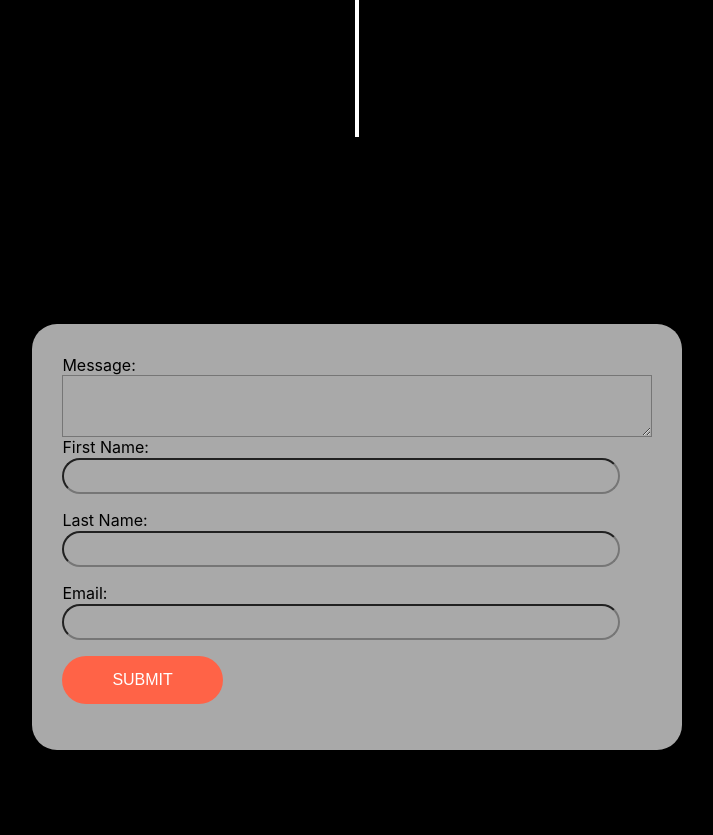
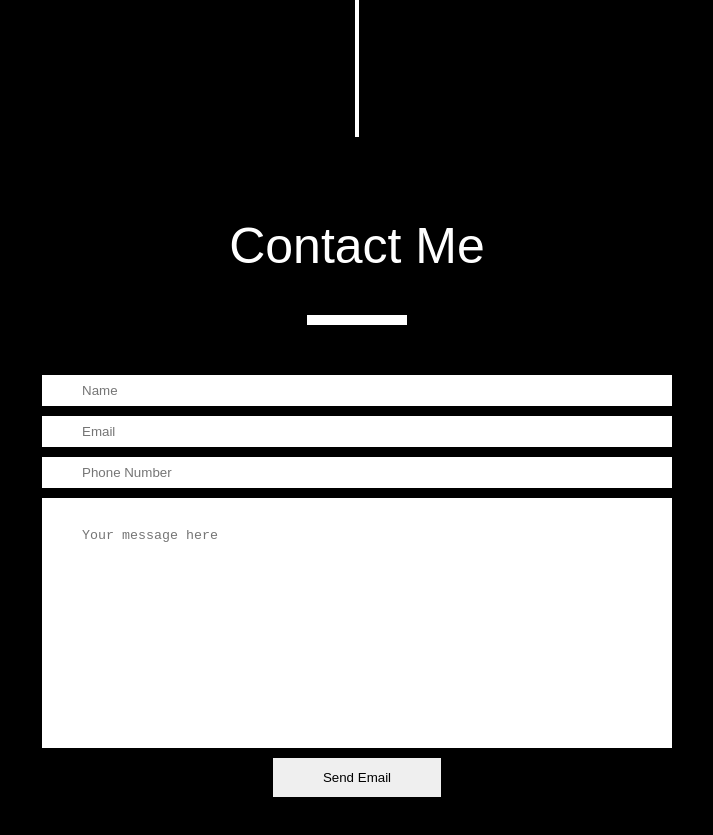
Before and after one commit to bradbieselin/brad-website, a Next.js app: page / in a window 1280 px wide. Shown: the part 2520-3355 px from the top of the page, without its empty margins (283-996 px from the left). Built offline with nearby package versions, Linux system fonts and the light colour scheme.

Commit message:
Contact form layout completed, not functional

```diff
--- a/components/contact-form/index.tsx
+++ b/components/contact-form/index.tsx
@@ -1,114 +1,103 @@
 import { FC } from "react";
-import { useState } from "react";
-import { useForm } from "react-hook-form";
 
 export interface ContactFormProps {}
 
-type FormValues = {
-  ContactForm__FirstName: string;
-  ContactForm__LastName: string;
-  ContactForm__Email: string;
-};
-
 const ContactForm: FC<ContactFormProps> = () => {
-  const { register, handleSubmit } = useForm<FormValues>();
   return (
     <div className="ContactForm__Container">
-      <form
-        onSubmit={handleSubmit((data) => {
-          console.log(data);
-        })}
-        className="ContactForm"
-        action=""
-      >
-        <div className="ContactForm__MessageBox">
-          <label htmlFor="ContactForm__MessageBox">Message:</label>
-          <textarea
-            className="ContactForm__TextArea"
-            id="ContactForm__TextArea"
-          ></textarea>
-        </div>
-
-        <div className="ContactForm__Details">
-          <label htmlFor="ContactForm__FirstName">First Name:</label>
-          <input
-            {...register("ContactForm__FirstName")}
-            id="ContactForm__FirstName"
-            type="text"
-            name=""
-            className="ContactForm__InputArea"
-          />
-          <label htmlFor="ContactForm__LastName">Last Name:</label>
-          <input
-            {...register("ContactForm__LastName")}
-            id="ContactForm__LastName"
-            type="text"
-            name=""
-            className="ContactForm__InputArea"
-          />
-          <label htmlFor="ContactForm__Email">Email:</label>
-          <input
-            {...register("ContactForm__Email")}
-            id="ContactForm__Email"
-            type="email"
-            name=""
-            className="ContactForm__InputArea"
-          />
-          <button className="ContactForm__SubmitButton" type="submit">
-            Submit
-          </button>
-        </div>
+      <div className="ContactHeader">Contact Me</div>
+      <div className="border"></div>
+      <form className="ContactForm" action="">
+        <input
+          type="text"
+          className="ContactForm__Text"
+          placeholder="Name"
+        ></input>
+        <input
+          type="email"
+          className="ContactForm__Text"
+          placeholder="Email"
+        ></input>
+        <input
+          type="text"
+          className="ContactForm__Text"
+          placeholder="Phone Number"
+        ></input>
+        <textarea
+          className="ContactForm__MessageText"
+          placeholder="Your message here"
+        ></textarea>
+        <input
+          type="submit"
+          className="ContactForm__Button"
+          value="Send Email"
+        ></input>
       </form>
       <style jsx>{`
         .ContactForm__Container {
           background: black;
+          width: 100%;
           height: 100vh;
-          width: 100%;
-          display: flex;
-          align-items: center;
-          justify-content: center;
+          position: relative;
+        }
+        .ContactHeader {
+          text-align: center;
+          color: white;
+          font-family: "monsterrat", sans-serif;
+          padding-top: 5rem;
+          font-size: 50px;
         }
         .ContactForm {
-          border-radius: 25px;
-          padding: 1.9rem;
+          padding: 40px 0;
+          text-align: center;
+          background: black;
           max-width: 650px;
-          background-color: #a9a9a9;
+          margin: auto;
+          padding: 0 10px;
+          overflow: hidden;
         }
-        .ContactForm__MessageBox {
-          display: flex;
-          flex-direction: column;
-          order: 2;
+        .border {
+          width: 100px;
+          height: 10px;
+          background: white;
+          margin: 40px auto;
         }
-        .ContactForm__TextArea {
-          flex: 1;
-          min-width: 18rem;
-          background: transparent;
-          color: #fff;
-          padding: 15px;
+        .ContactForm__Text {
+          display: block;
+          width: 100%;
+          box-sizing: border-box;
+          margin: 10px 0;
+          border: 0;
+          padding: 8px 40px;
+          outline: none;
+          transition: 0.5s;
         }
-        .ContactForm__Details {
-          flex: 1;
-          order: 1;
-          margin-right: 2rem;
+        .ContactForm__MessageText {
+          display: block;
+          width: 100%;
+          box-sizing: border-box;
+          margin: 10px 0;
+          border: 0;
+          padding: 30px 40px;
+          outline: none;
+          transition: 0.5s;
+          resize: none;
+          height: 250px;
         }
-        .ContactForm__InputArea {
-          width: 100%;
-          background: transparent;
-          color: #fff;
-          border-radius: 40px;
-          padding-bottom: 1rem;
-          margin-bottom: 1rem;
+        .ContactForm__MessageText:focus {
+          box-shadow: 0 0 10px 10px #34495e;
         }
-        .ContactForm__SubmitButton {
-          padding: 1 rem;
-          margin-bottom: 1rem;
-          background: tomato;
-          color: #fff;
+        .ContactForm__Text:focus {
+          box-shadow: 0 0 10px 10px #34495e;
+        }
+        .ContactForm__Button {
           border: 0;
-          padding: 15px 50px;
-          border-radius: 40px;
-          font-size: 16px;
-          text-transform: uppercase;
+          padding: 12px 50px;
+          cursor: pointer;
+          transition: 0.5s;
+        }
+        .ContactForm__Button:hover {
+          background: #2980b9;
         }
       `}</style>
     </div>
```
